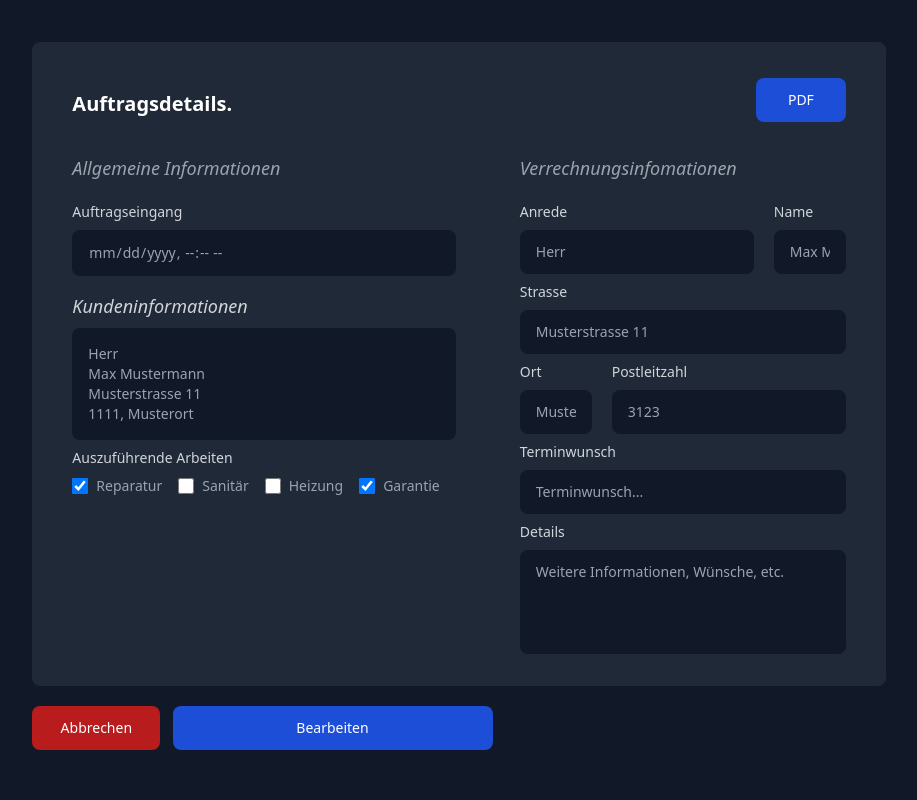
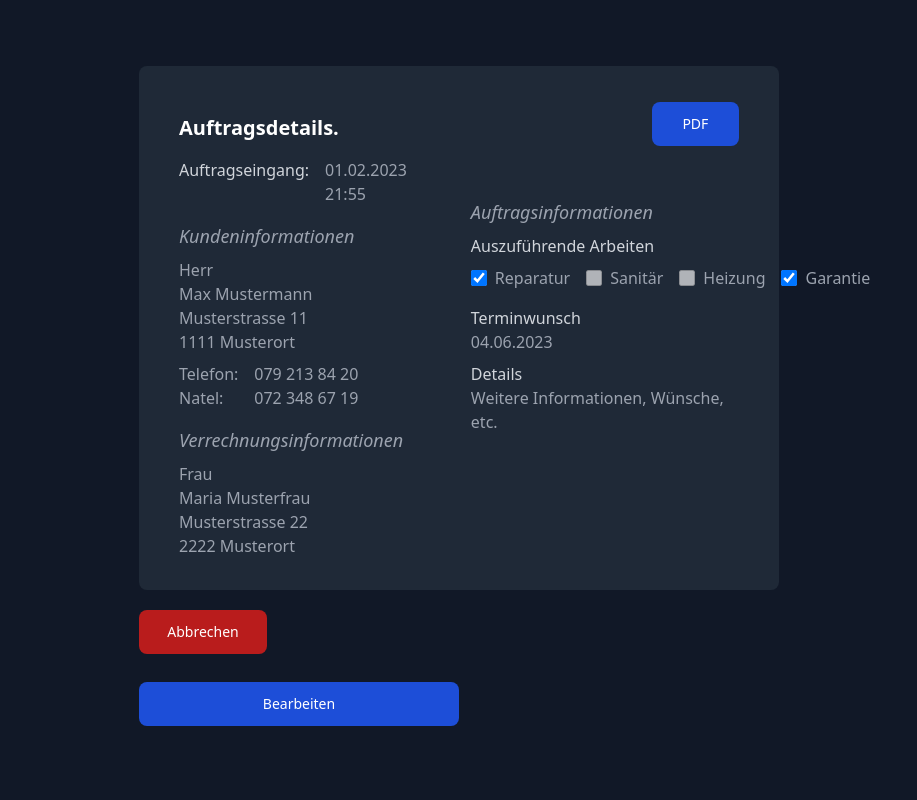
Before and after one commit to Aya1230/ServiceAuftrag, a PHP site: page /auftragsdetails.php in a window 1280 px wide. Shown: the whole page, without its empty margins (181-1098 px from the left). Run offline with PHP 8.4, Linux system fonts and the light colour scheme.

Commit message:
overhauled aufragsdetails.php

```diff
--- a/src/order/auftragsdetails.php
+++ b/src/order/auftragsdetails.php
@@ -5,10 +5,10 @@
     <meta http-equiv="X-UA-Compatible" content="IE=edge">
     <meta name="viewport" content="width=device-width, initial-scale=1.0">
     <link rel="stylesheet" href="https://cdnjs.cloudflare.com/ajax/libs/tailwindcss/2.2.19/tailwind.min.css">
-    <title>Neuen Auftrag erfassen</title>
+    <title>Auftragsdetails</title>
 </head>
 <body class="bg-gray-900 flex items-center justify-center h-screen">
-    <form action="#" class="w-2/3">
+    <form action="#" class="w-1/2">
         <div class="bg-gray-800 rounded-lg py-8 px-10">
             <div class="flex flex-1 mx-auto items-center">
             <h2 class="w-full mx-auto text-xl font-bold py-4 text-white">Auftragsdetails.</h2>
@@ -16,74 +16,72 @@
             </div>
                 <div class="flex w-full grid-cols-2 gap-16">
                     <div class="col-span-1 w-1/2">
-                        <h2 class="py-5 text-lg font-medium italic text-gray-400 text-white">Allgemeine Informationen</h2>
-                        <div>
-                            <label for="date" class="block text-sm mb-2 font-medium text-gray-300">Auftragseingang</label>
-                            <input readonly type="datetime-local" id="date" name="auftragseingang" style="color-scheme: dark;" id="date" class="bg-gray-900 text-gray-400 text-sm rounded-lg block w-full px-4 py-3">
+                        <div class="grid-cols-4 gap-4 flex">
+                            <p class="col-span-1 text-base font-medium text-gray-300">Auftragseingang:</p>
+                            <p class="col-span-3 text-gray-400 text-base block w-full">01.02.2023 21:55</p>
                         </div>
-                        <h2 class="text-lg font-medium italic text-gray-300 mt-4">Kundeninformationen</h2>
-                        <div class="text-sm text-gray-400 mt-2">
-                            <div class="bg-gray-900 rounded-lg px-4 py-4">
-                                <p>Herr</p>
-                                <p>Max Mustermann</p>
-                                <p>Musterstrasse 11</p>
-                                <p>1111, Musterort</p>
-                            </div>
-                        </div>
-                        <div class="mt-2">
-                            <label for="service" class="block mb-2 text-sm font-medium text-gray-300">Auszuführende Arbeiten</label>
-                            <div class="flex">
-                                <div class="flex items-center mr-4">
-                                    <input checked name="reparatur" id="reparatur-checkbox" type="checkbox" value="reparatur" class="w-4 h-4 text-blue-600 rounded">
-                                    <label for="reparatur-checkbox" class="ml-2 text-sm text-gray-400">Reparatur</label>
-                                </div>
-                                <div class="flex items-center mr-4">
-                                    <input name="sanitaer" id="sanitaer-checkbox" type="checkbox" value="sanitaer" class="w-4 h-4 text-blue-600 rounded">
-                                    <label for="sanitaer-checkbox" class="ml-2 text-sm text-gray-400">Sanitär</label>
-                                </div>
-                                <div class="flex items-center mr-4">
-                                    <input name="heizung" id="heizung-checkbox" type="checkbox" value="heizung" class="w-4 h-4 text-blue-600 rounded">
-                                    <label for="heizung-checkbox" class="ml-2 text-sm text-gray-400">Heizung</label>
-                                </div>
-                                <div class="flex items-center mr-4">
-                                    <input checked name="garantie" id="garantie-checkbox" type="checkbox" value="garantie" class="w-4 h-4 text-blue-600 rounded">
-                                    <label for="garantie-checkbox" class="ml-2 text-sm text-gray-400">Garantie</label>
+                        <h2 class="text-lg font-medium italic text-gray-400 mt-4">Kundeninformationen</h2>
+                        <div class="text-base text-gray-400 mt-2">
+                            <div>
+                                <div class="gap-4 mb-4 text-gray-400">
+                                    <p>
+                                        Herr <br>
+                                        Max Mustermann <br>
+                                        Musterstrasse 11 <br>
+                                        1111 Musterort
+                                    </p>
+                                    <div class="grid-cols-2 gap-4 flex mt-2">
+                                        <div class="font-medium">
+                                            <p>Telefon:</p>
+                                            <p>Natel:</p>
+                                        </div>
+                                        <div>
+                                            <p>079 213 84 20</p>
+                                            <p>072 348 67 19</p>
+                                        </div>
+                                    </div>
                                 </div>
                             </div>
                         </div>
+                    <div>
+                        <h2 class="text-lg font-medium italic text-gray-400 mt-4">Verrechnungsinformationen</h2>
+                        <div class="text-base text-gray-400 mt-2">
+                            <p>Frau</p>
+                            <p>Maria Musterfrau</p>
+                            <p>Musterstrasse 22</p>
+                            <p>2222 Musterort</p>
+                        </div>
                     </div>
-                    <div class="col-span-1 w-1/2">
-                        <h2 class="py-5 text-lg font-medium italic text-gray-400 text-white">Verrechnungsinfomationen</h2>
-                        <div class="grid-cols-5 gap-5 flex">
-                            <div class="col-span-1">
-                                <label for="anrede" class="block mb-2 text-sm font-medium text-gray-300">Anrede</label>
-                                <input readonly type="text" name="anrede" id="anrede" class="block px-4 py-3 w-full text-sm text-gray-400 bg-gray-900 rounded-lg mb-2" placeholder="Herr">
+                </div>
+                <div class="col-span-2 w-1/2">
+                    <h2 class="mt-10 text-lg font-medium italic text-gray-400">Auftragsinformationen</h2>
+                        <label for="service" class="block mt-2 mb-2 text-base font-medium text-gray-300">Auszuführende Arbeiten</label>
+                        <div class="flex">
+                            <div class="flex items-center mr-4">
+                                <input checked name="reparatur" id="reparatur-checkbox" type="checkbox" value="reparatur" class="w-4 h-4 text-blue-600 rounded">
+                                <label for="reparatur-checkbox" class="ml-2 text-base text-gray-400">Reparatur</label>                                </div>
+                            <div class="flex items-center mr-4">
+                                <input disabled name="sanitaer" id="sanitaer-checkbox" type="checkbox" value="sanitaer" class="w-4 h-4 text-blue-600 rounded">
+                                <label for="sanitaer-checkbox" class="ml-2 text-base text-gray-400">Sanitär</label>
                             </div>
-                            <div class="col-span-3 flex-1">
-                                <label for="name" class="block text-sm mb-2 font-medium text-gray-300">Name</label>
-                                <input readonly type="text" name="name" id="name" class="block px-4 py-3 w-full text-sm text-gray-400 bg-gray-900 rounded-lg mb-2" placeholder="Max Mustermann">
+                            <div class="flex items-center mr-4">
+                                <input disabled name="heizung" id="heizung-checkbox" type="checkbox" value="heizung" class="w-4 h-4 text-blue-600 rounded">
+                                <label for="heizung-checkbox" class="ml-2 text-base text-gray-400">Heizung</label>
+                            </div>
+                            <div class="flex items-center mr-4">
+                                <input checked name="garantie" id="garantie-checkbox" type="checkbox" value="garantie" class="w-4 h-4 text-blue-600 rounded">
+                                <label for="garantie-checkbox" class="ml-2 text-base text-gray-400">Garantie</label>
                             </div>
                         </div>
-                        <label for="strasse" class="block text-sm mb-2 font-medium text-gray-300">Strasse</label>
-                        <input readonly type="text" name="strasse" id="strasse" class="block px-4 py-3 w-full text-sm text-gray-400 bg-gray-900 rounded-lg mb-2" placeholder="Musterstrasse 11">
-                        <div>
-                        <div class="grid-cols-5 gap-5 flex">
-                            <div class="col-span-4 flex-1">
-                                <label for="ort" class="block text-sm mb-2 font-medium text-gray-300">Ort</label>
-                                <input readonly type="text" name="ort" id="ort" class="block px-4 py-3 w-full text-sm text-gray-400 bg-gray-900 rounded-lg mb-2" placeholder="Musteort">
-                            </div>
-                            <div class="col-span-1">
-                                <label for="plz" class="block text-sm mb-2 font-medium text-gray-300">Postleitzahl</label>
-                                <input readonly type="number" name="plz" id="plz" class="block px-4 py-3 w-full text-sm text-gray-400 bg-gray-900 rounded-lg mb-2" placeholder="3123">
-                            </div>
+                        <div class="mt-4">
+                            <p class="block text-base font-medium text-gray-300">Terminwunsch</p>
+                            <p class="block w-full text-base text-gray-400">04.06.2023</p>
+                            <p class="block mt-2 text-base font-medium text-gray-300">Details</p>
+                            <p class="block w-full text-base text-gray-400">Weitere Informationen, Wünsche, etc.</p>
                         </div>
                     </div>
-                        <label for="termin" class="block text-sm mb-2 font-medium text-gray-300">Terminwunsch</label>
-                        <input readonly stype="text" name="termin" id="termin" class="block px-4 py-3 w-full text-sm text-gray-400 bg-gray-900 rounded-lg mb-2" placeholder="Terminwunsch...">
-                        <label for="details" class="block mb-2 text-sm font-medium text-gray-300">Details</label>
-                        <textarea name="details" id="details" style="resize: none;" rows="4" class="block px-4 py-3 w-full text-sm text-gray-400 bg-gray-900 rounded-lg" placeholder="Weitere Informationen, Wünsche, etc."></textarea>
-                    </div>
                 </div>
+            </div>
             </div>
         </div>
         <div class="flex-auto w-2/3 items-center">
```
